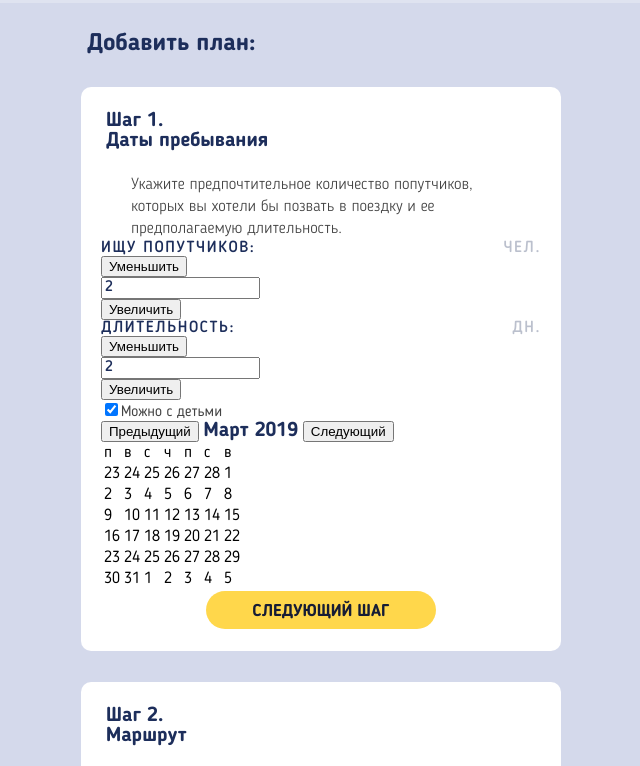
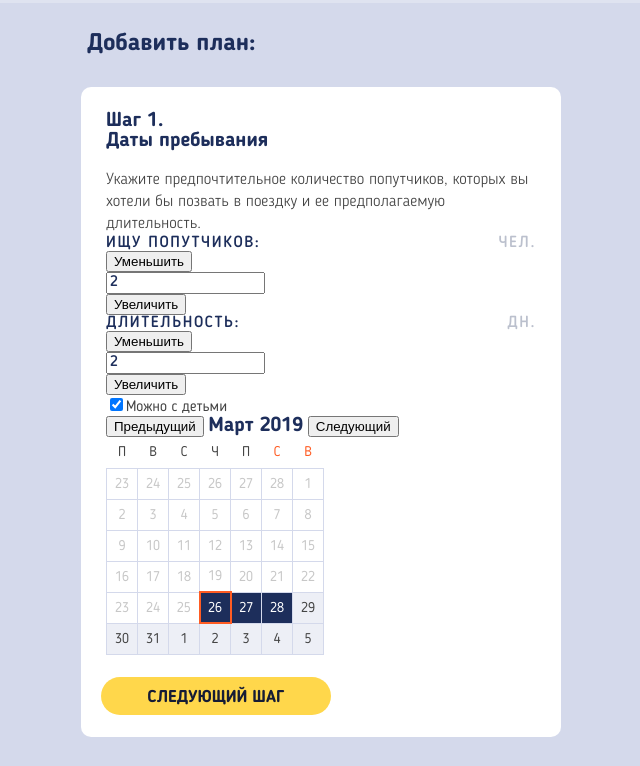
Before and after one commit to k-bug/244468-pognali-19, a website: page source/form.html in a window 1280 px wide. Shown: the part 1054-1820 px from the top of the page, without its empty margins (319-959 px from the left). Drawn offline with nearby package versions, Linux system fonts and the light colour scheme; files that its build step writes are made by us from their sources.

Commit message:
Добавляет стилизацию календаря form.html

```diff
--- a/source/form.html
+++ b/source/form.html
@@ -98,7 +98,7 @@
           <form class="steps-form" action="https://echo.htmlacademy.ru" method="post">
             <div class="add-plan__step step">
               <h3 class="step__heading"><span class="step__heading-number">Шаг 1.</span>Даты пребывания</h3>
-              <p class="content-text">Укажите предпочтительное количество попутчиков, которых
+              <p class="content-text step__text">Укажите предпочтительное количество попутчиков, которых
                 вы хотели бы позвать в поездку и ее предполагаемую длительность.</p>
               <div class="step__item">
                 <div class="step__label">
@@ -135,7 +135,7 @@
                   <span class="calendar__month-year">Март 2019</span>
                   <button class="calendar__button-increase" type="button" name="button">Следующий</button>
                 </div>
-                <table class="calendar__tabel">
+                <table class="calendar__table">
                   <tr class="calendar__row">
                     <td class="calendar__cell calendar__week-day">п</td>
                     <td class="calendar__cell calendar__week-day">в</td>
@@ -205,7 +205,7 @@
             </div>
             <div class="add-plan__step step">
               <h3 class="step__heading"><span class="step__heading-number">Шаг 2.</span>Маршрут</h3>
-              <p class="content-text">Укажите страны, которые вы хотели по посетить. Это может быть одна или сразу несколько.</p>
+              <p class="content-text step__text">Укажите страны, которые вы хотели по посетить. Это может быть одна или сразу несколько.</p>
               <div class="step__country-select country-select">
                 <select class="country-select__option">
                   <option class="country-select__name" value="Bosnia_and_Herzegovina">Босния и Герцеговина</option>
@@ -234,7 +234,7 @@
             </div>
             <div class="add-plan__step step">
               <h3 class="step__heading"><span class="step__heading-number">Шаг 3.</span>Развлечения</h3>
-              <p class="content-text">Наконец, расскажите о своих планах времяпровождения.
+              <p class="content-text step__text">Наконец, расскажите о своих планах времяпровождения.
                 Можно писать в свободной форме и ставить тэги.</p>
               <div class="step__country country-data">
                 <div class="country-data__wrapper">
--- a/source/sass/blocks/calendar.scss
+++ b/source/sass/blocks/calendar.scss
@@ -5,3 +5,47 @@
   line-height: 20px;
   color: $button-text;
 }
+
+.calendar__table {
+  font-family: $main-font;
+  font-size: 14px;
+  line-height: 18px;
+  border-collapse: collapse;
+  color: #444444;
+}
+
+.calendar__cell {
+  width: 31px;
+  height: 31px;
+  text-align: center;
+  border: 1px solid #d4d9eb;
+  box-sizing: border-box;
+}
+
+.calendar__week-day {
+  color: #444444;
+  text-transform: uppercase;
+  border: none;
+
+  &--holiday {
+    color: #ff5c23;
+  }
+}
+
+.calendar__day {
+  background-color: $additional-color;
+
+  &--past {
+    color: rgba(68, 68, 68, 0.3);
+    background-color: transparent;
+  }
+
+  &--today {
+    border: 2px solid #ff5c23;
+  }
+
+  &--pick {
+    color: #ffffff;
+    background-color: $button-text;
+  }
+}
--- a/source/sass/blocks/step.scss
+++ b/source/sass/blocks/step.scss
@@ -2,12 +2,11 @@
   margin-top: 31px;
   background-color: #ffffff;
   border-radius: 10px;
-  padding: 24px 20px 22px 20px;
+  padding: 24px 25px 22px 25px;
 }
 
 .step__heading {
   margin: 0;
-  padding-left: 5px;
   display: flex;
   flex-direction: column;
   font-family: $main-font;
@@ -49,6 +48,11 @@
   color: #444444;
 }
 
+.step__text {
+  margin: 0;
+  padding-top: 18px;
+}
+
 .step__input {
   font-family: $main-font;
   font-weight: 500;
@@ -58,9 +62,12 @@
 }
 
 .step__button {
+  display: block;
   width: 230px;
-  display: block;
   margin: 0 auto;
+  margin-top: 22px;
+  margin-right: -5px;
+  margin-left: -5px;
   padding-top: 6px;
   padding-bottom: 2px;
   font-family: $main-font;
@@ -78,13 +85,15 @@
 
 .step__button--backward {
   margin-top: 9px;
+  margin-bottom: -10px;
+  padding-bottom: 0;
   background-color: transparent;
 }
 
 .step__description {
-  width: 270px;//just for some time
+  width: 100%;
+  box-sizing: border-box;
   font-family: $main-font;
-  font-weight: 400;
   font-size: 16px;
   line-height: 22px;
   color: #444444;
```
